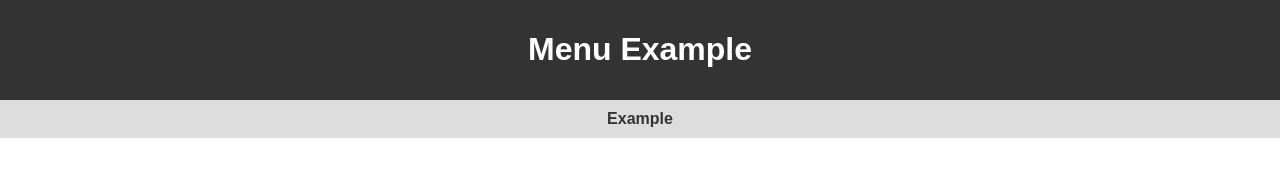
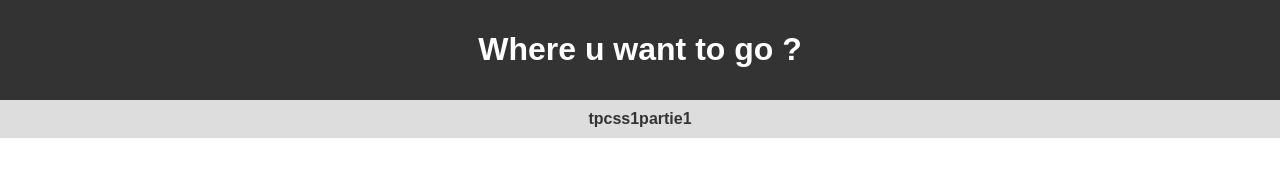
Before and after one commit to LAZZTN/MedAmineLazzez, a plain HTML site: page index.html in a window 1280 px wide. Drawn offline with Linux system fonts and the light colour scheme.

Commit message:
Update index.html

```diff
--- a/index.html
+++ b/index.html
@@ -3,7 +3,7 @@
 <head>
     <meta charset="UTF-8">
     <meta name="viewport" content="width=device-width, initial-scale=1.0">
-    <title>Menu Example</title>
+    <title>Med Amine's website</title>
     <style>
         body {
             font-family: Arial, sans-serif;
@@ -36,11 +36,11 @@
 <body>
 
     <header>
-        <h1>Menu Example</h1>
+        <h1>Where u want to go ?</h1>
     </header>
 
     <nav>
-        <a href="example.html">Example</a>
+        <a href="exemple.html">tpcss1partie1</a>
     </nav>
 
 </body>
```
